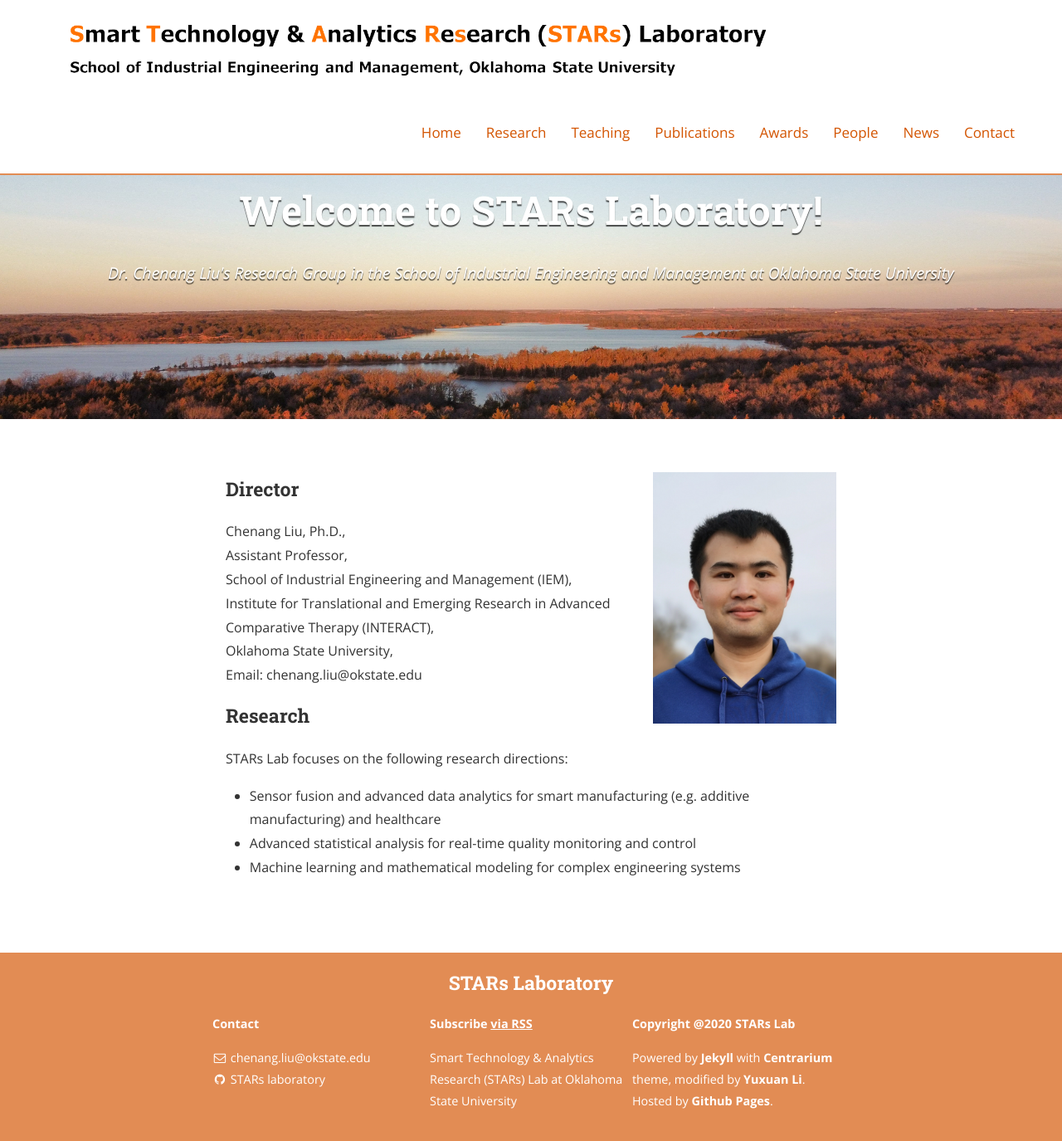
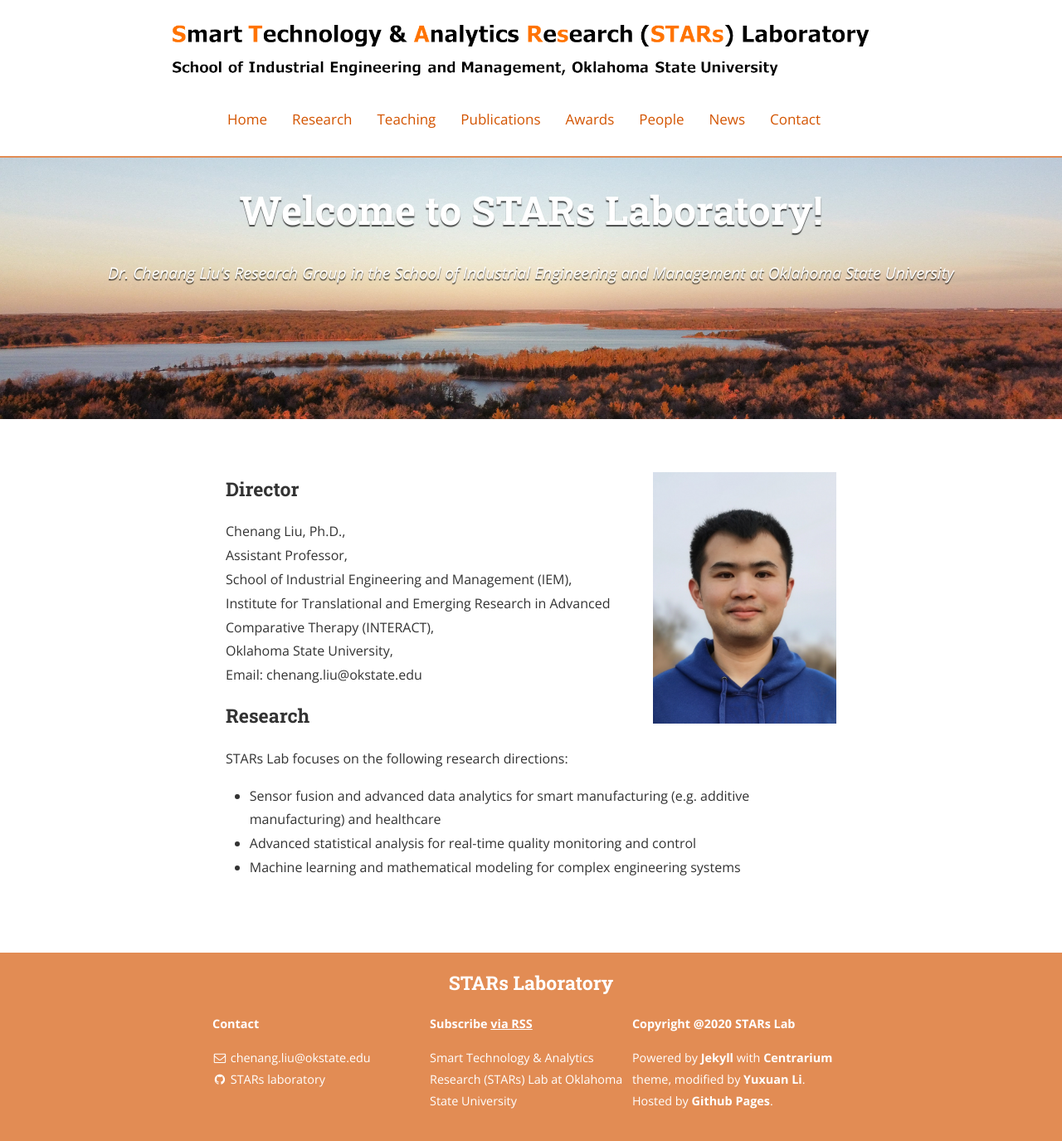
Before and after one commit to Xuan-L/stars-laboratory.github.io, a Jekyll site: the page built from index.html, in a window 1280 px wide and 1386 px high. Shown: the top 1375 px of the window at 83% size. Built offline with Jekyll 4.4.1, drawn with Linux system fonts in a browser that asks for light colours; nearby versions of some CDN libraries.

Commit message:
Update _layout.scss

```diff
--- a/_sass/_layout.scss
+++ b/_sass/_layout.scss
@@ -145,10 +145,12 @@ pre code.hljs {
     position: relative;
   }
   .logo {
+    display: flex;
+    justify-content: center;
     float: center;
     height: 4em;
     @include media ($tablet) {
-    	padding-left: $em-base;
+    	padding-center: $em-base;
     }
     img {
       max-height: 3.1em;
@@ -161,39 +163,32 @@ pre code.hljs {
   }
   .logo_new {
     float: left;
-    height: 3em;
+    height: 0em;
     @include media ($tablet) {
     	padding-left: $em-base;
     }
     img {
-      max-height: 2em;
-      margin-top: 0.5em;
-      padding-left: 2em;
+      max-height: 0em;
+      margin-top: 0em;
+      padding-left: 0em;
     }
     span {
     	font-size: 0em;
     }
   }
-  .text {
-    height: 4em;
-    font-size: 20px;
-    text-align: center;
-    margin-top: 0px;
-    padding-top: 0px;
-    padding-bottom: 0px;
-    margin-bottom: 0px;
-  }
   nav {
+    display: table;
+    margin: 0 auto;
     float: none;
     padding: 1.25em 0;
     @include media ($tablet) {
-      float: right;
-      line-height: 1.5em;
+      float: center;
+      line-height: 1em;
     }
   }
   ul.navigation-menu {
     clear: both;
-    display: none;
+    display: table;
     margin: 0 auto;
     float: middle;
     font-size: 17px;
@@ -201,12 +196,12 @@ pre code.hljs {
     padding: 0;
     width: 100%;
     @include media ($tablet) {
-      display: block;
-      margin: 0;
+      display: table;
+      margin: 0 auto;
       padding: 0;
     }
     &.show {
-      display: block;
+      display: table;
     }
   }
   // Nav items
```
